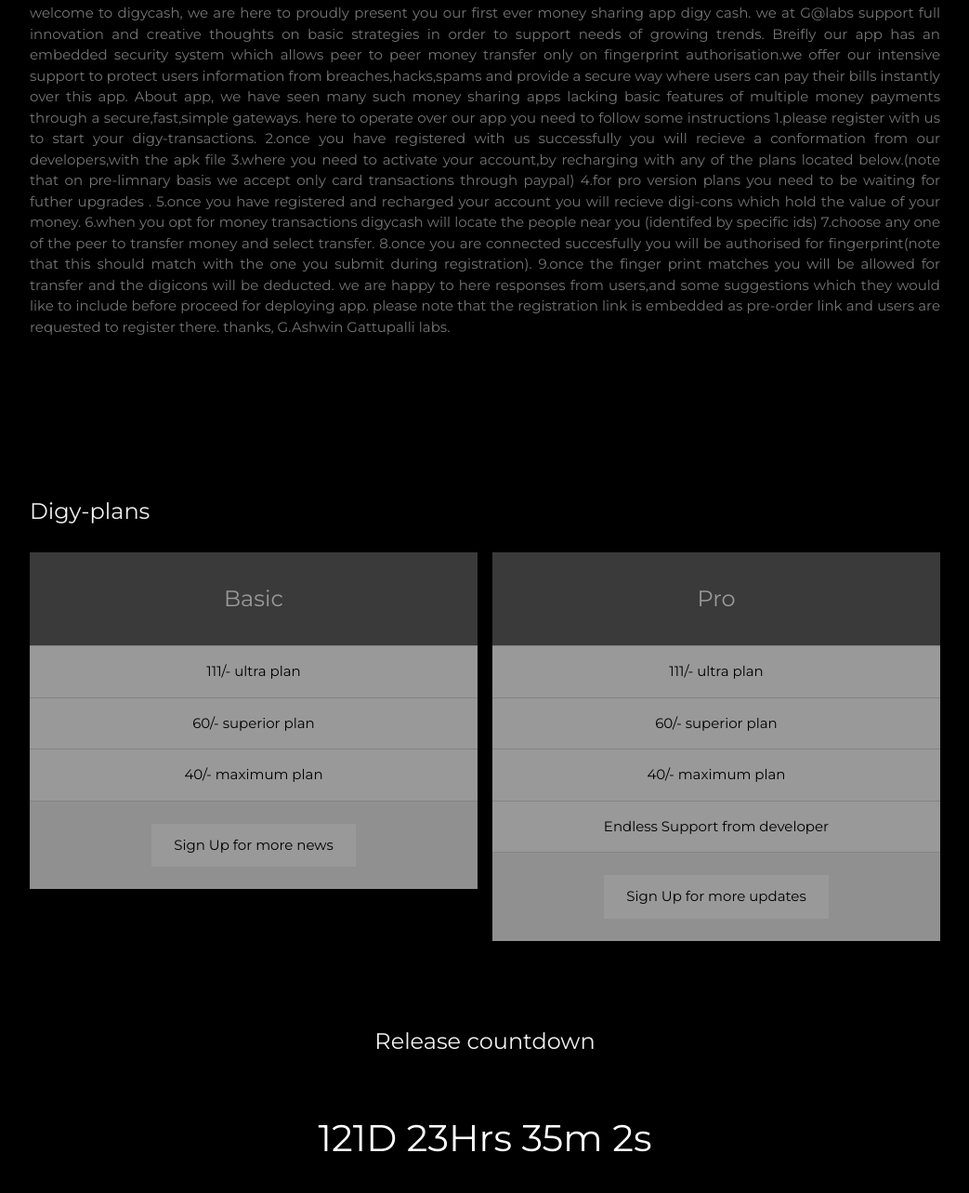
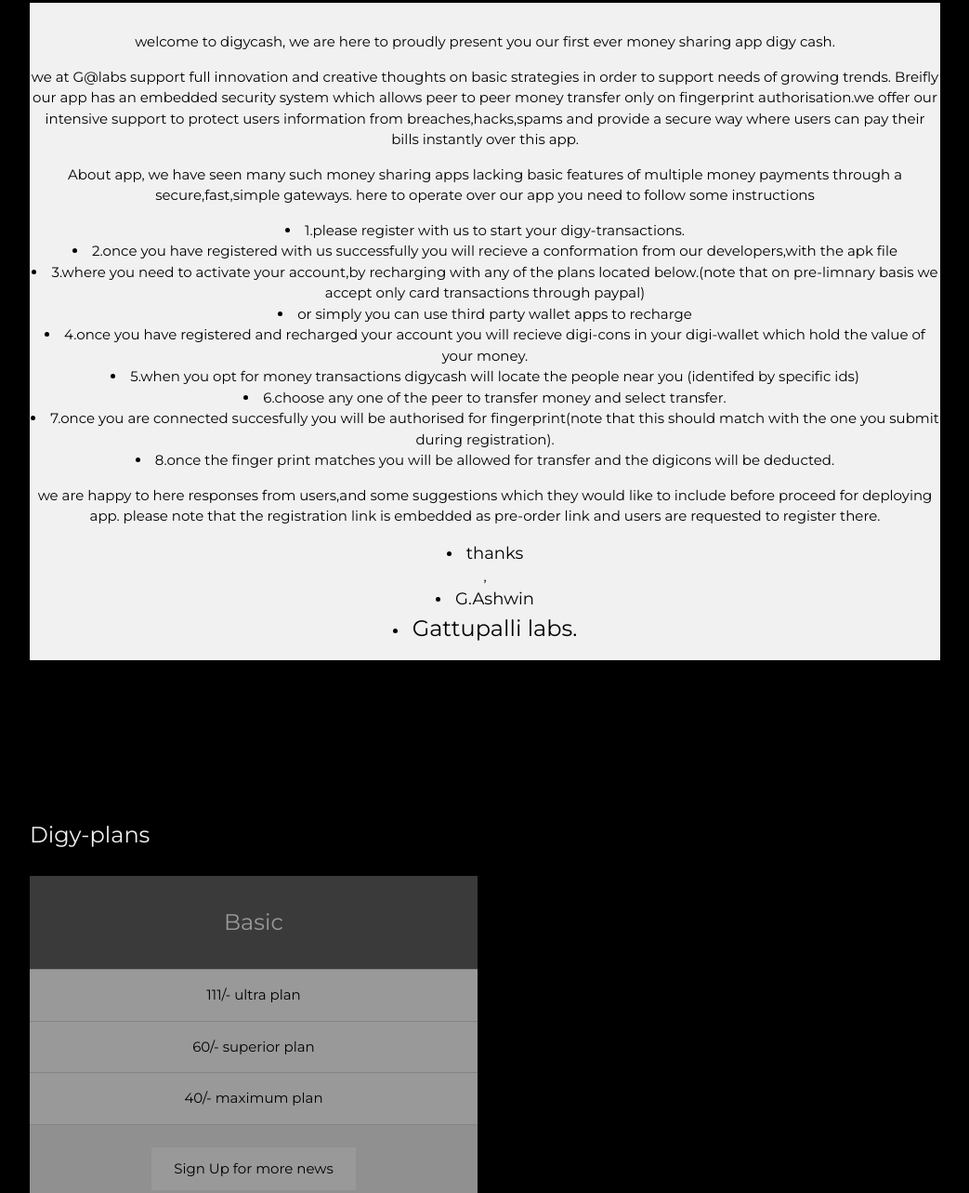
Before and after one commit to ashwingattupalli/cash, a plain HTML site: page index.html in a window 1280 px wide. Shown: the part 1628-2911 px from the top of the page at 93% size, without its empty margins (178-1221 px from the left). Drawn offline with nearby package versions, Linux system fonts and the light colour scheme.

Commit message:
Update index.html

```diff
--- a/index.html
+++ b/index.html
@@ -103,39 +103,40 @@ function carousel() {
   <div class="w3-content w3-justify w3-text-grey w3-padding-64" id="about">
     <h2 class="w3-text-light-grey">About us</h2>
     <hr style="width:200px" class="w3-opacity">
-    <p>
+      <div class="w3-row w3-center w3-padding-16 w3-section w3-light-grey">
     <article>
+   <p>
     welcome to digycash,
                we are here  to proudly present you our first ever money sharing app digy cash.
+      </p>
 
-
-we at G@labs support full innovation and  creative thoughts  on basic strategies in order to support needs of growing trends.
+<p>we at G@labs support full innovation and  creative thoughts  on basic strategies in order to support needs of growing trends.
 Breifly our app has an embedded security system which allows peer to peer money transfer only on fingerprint authorisation.we offer our intensive support to protect users information
 from breaches,hacks,spams and provide a secure way where users can pay their bills instantly over this app.
-
-About app,
+      </p>
+<p>About app,
           we have seen many such money sharing apps lacking basic features of multiple money payments through a secure,fast,simple gateways.
           here to operate over our app you need to follow some instructions
-     1.please register with us to start your digy-transactions.
-    2.once you have registered with us successfully you will recieve a conformation from our developers,with the apk file
-    3.where you need to activate your account,by recharging with any of the plans located below.(note that on pre-limnary basis we accept only card transactions through paypal)
-4.for pro version plans you need to be waiting for futher upgrades .
-5.once you have registered and recharged your account you will recieve digi-cons which hold the value of your money.
-6.when you  opt for money transactions digycash will locate the people near you (identifed by specific ids)
-7.choose any one of the peer to transfer money and select transfer.
-8.once you are connected succesfully you will be authorised for fingerprint(note that this should match with the one you submit during registration).
-9.once the finger print matches you will be allowed for transfer and the digicons will be deducted.
+  <li>1.please register with us to start your digy-transactions.</li>
+    <li>2.once you have registered with us successfully you will recieve a conformation from our developers,with the apk file</li>
+    <li>3.where you need to activate your account,by recharging with any of the plans located below.(note that on pre-limnary basis we accept only card transactions through paypal)</li>
+  <li> or simply you can use third party wallet apps to recharge</li>
+    <li>4.once you have registered and recharged your account you will recieve digi-cons in your digi-wallet which hold the value of your money.</li>
+    <li>5.when you  opt for money transactions digycash will locate the people near you (identifed by specific ids)</li>
+  <li>6.choose any one of the peer to transfer money and select transfer.</li>
+<li>7.once you are connected succesfully you will be authorised for fingerprint(note that this should match with the one you submit during registration).</li>
+<li>8.once the finger print matches you will be allowed for transfer and the digicons will be deducted.</li>
+      </p>
 
+<p>we are happy to here responses from users,and some suggestions which they would like to include before proceed for deploying app.
+please note that the registration link is embedded as pre-order link and users are requested to register there.
+      </p>
 
-we are happy to here responses from users,and some suggestions which they would like to include before proceed for deploying app.
-please note that the registration link is embedded as pre-order link and users are requested to register there.
-
-
-thanks,
-G.Ashwin
-Gattupalli labs.
+      <li><span class="w3-large">thanks</span></li>,
+      <li><span class="w3-large">G.Ashwin</span></li>
+      <li><span class="w3-xlarge">Gattupalli labs.</span></li>
 </article>
-    </p>
+  </div>
 </div>
 <div class="w3-content w3-justify w3-text-grey w3-padding-64" id="plans">
 <h3 class="w3-padding-16 w3-text-light-grey">Digy-plans</h3>
@@ -152,20 +153,7 @@ Gattupalli labs.
         </ul>
       </div>
 
-      <div class="w3-half">
-        <ul class="w3-ul w3-white w3-center w3-opacity w3-hover-opacity-off">
-          <li class="w3-dark-grey w3-xlarge w3-padding-32">Pro</li>
-          <li class="w3-padding-16">111/- ultra plan</li>
-          <li class="w3-padding-16">60/-  superior plan</li>
-          <li class="w3-padding-16">40/-  maximum plan</li>
-          <li class="w3-padding-16">Endless Support from developer</li>
-          <li class="w3-light-grey w3-padding-24">
-            <button class="w3-btn w3-white w3-padding-large w3-hover-black">Sign Up for more updates</button>
-          </li>
-        </ul>
-      </div>
-    <!-- End Grid/Pricing tables -->
-    </div>
+
 </div>
 <div class="styler">
 <h3 class="w3-padding-16 w3-text-light-grey">Release countdown</h3>
```
